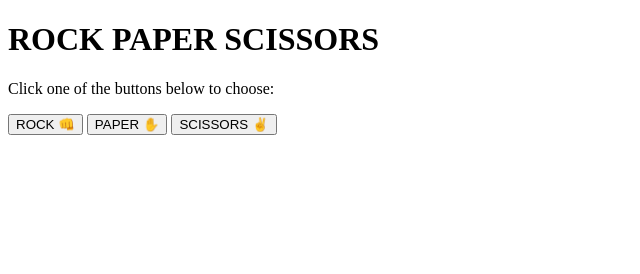
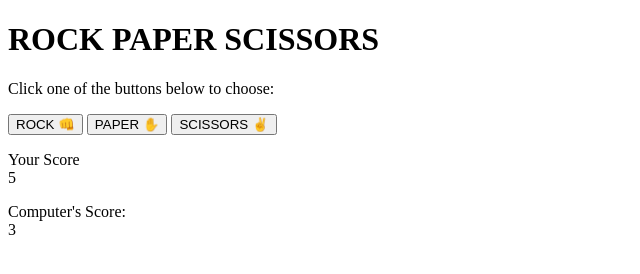
Before and after one commit to brook1291/rock-paper-scissors, a plain HTML site: page index.html in a window 1280 px wide. Shown: the whole page, without its empty margins (0-640 px from the left). Drawn offline with Linux system fonts and the light colour scheme.

Commit message:
Add scores and result divs

```diff
--- a/index.html
+++ b/index.html
@@ -13,6 +13,11 @@
       <button id="paper-btn">PAPER ✋</button>
       <button id="scissors-btn">SCISSORS ✌</button>
     </div>
+    <div id="scores">
+      <p>Your Score<br /><span>5</span></p>
+      <p>Computer's Score: <br /><span>3</span></p>
+    </div>
+    <div id="result"></div>
     <script src="script.js"></script>
   </body>
 </html>
```
